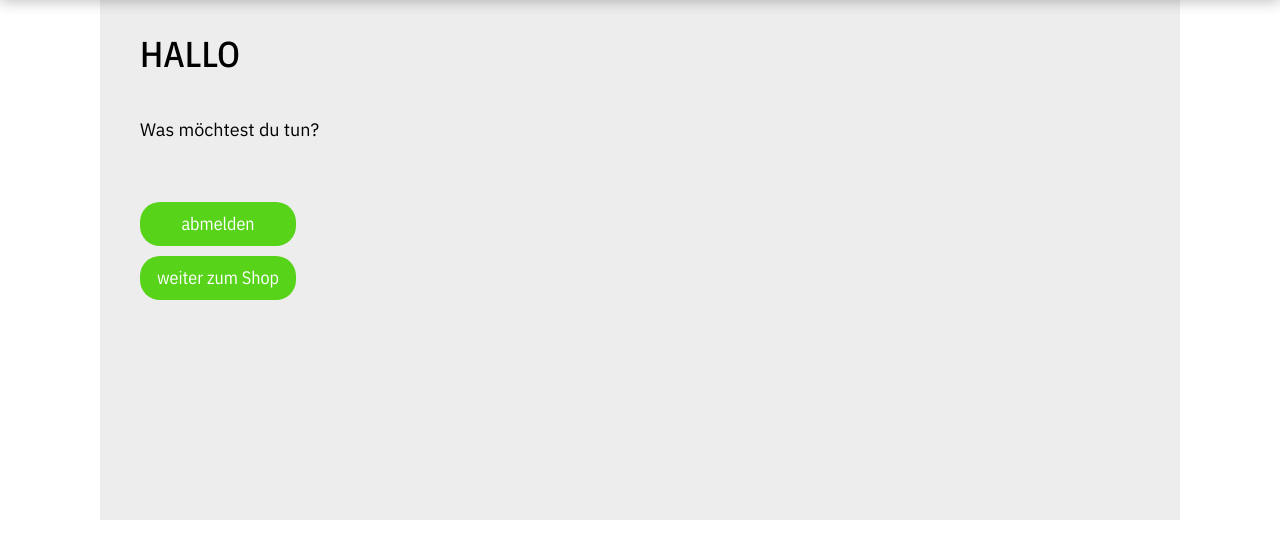
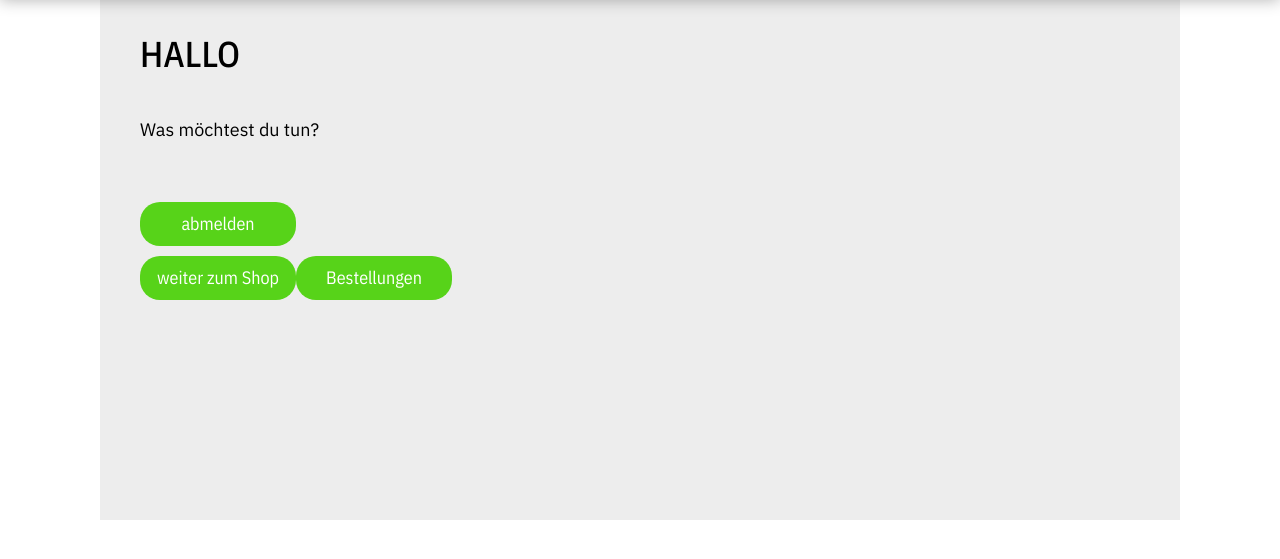
Before and after one commit to 2e12/Urban-Food, a PHP site: template template/User/index.php in a window 1280 px wide. Shown: the part 70-629 px from the top of the page. Run offline with PHP 8.4, Linux system fonts and the light colour scheme; the template is opened without the code that fills it, so the values that code supplies are empty.

Commit message:
Added "Bestellungen" Button

```diff
--- a/template/User/index.php
+++ b/template/User/index.php
@@ -18,6 +18,7 @@ if ($permissions == true) {
 }
 else {
     echo '<a class="linkbutton" href="/category">weiter zum Shop</a>';
+    echo '<a class="linkbutton" href="/order">Bestellungen</a>';
 }
 
 echo '</div>';
```
